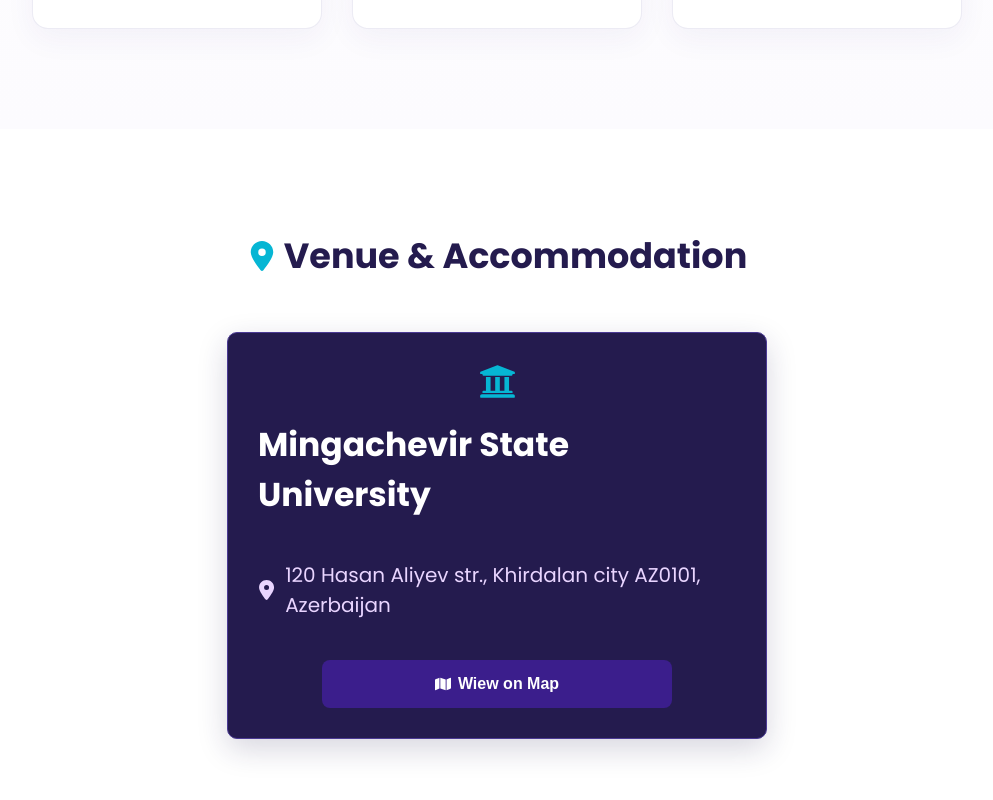
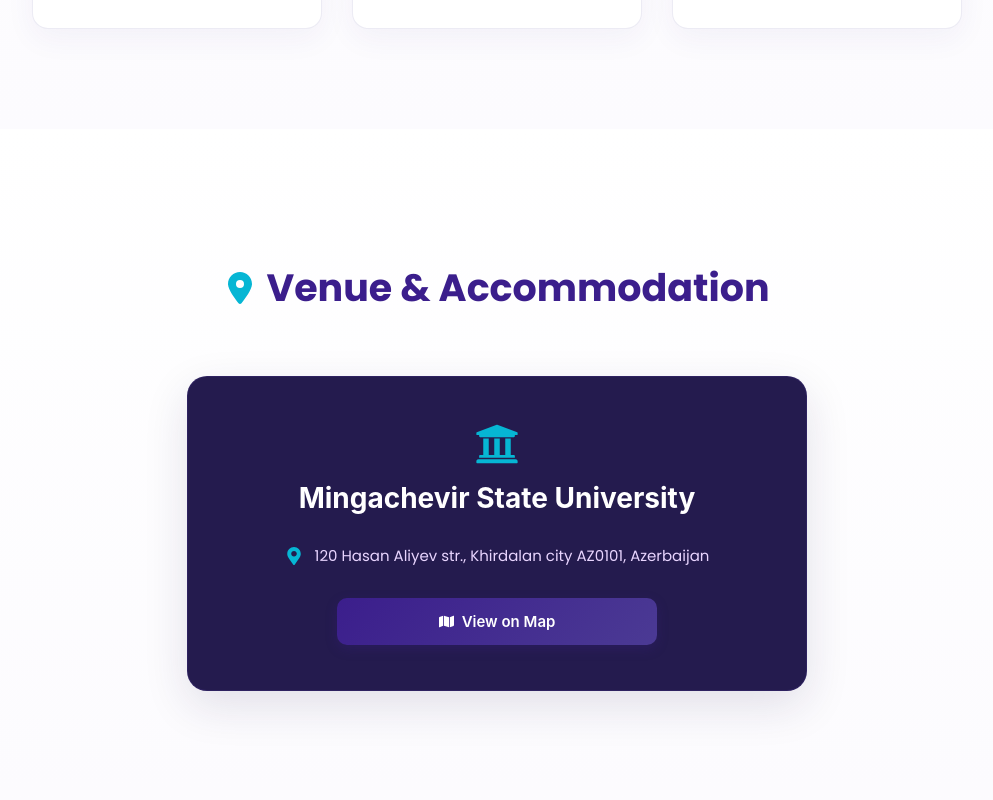
Before and after one commit to meleykemahmudlu22/Conference, a React (Vite) app: page / in a window 1280 px wide. Shown: the part 6320-7120 px from the top of the page, without its empty margins (143-1136 px from the left). Built offline with nearby package versions, Linux system fonts and the light colour scheme; no server answers.

Commit message:
fix: redesign venue page and map button link to google maps

```diff
--- a/src/assets/components/sectionvenue/SectionVenue.jsx
+++ b/src/assets/components/sectionvenue/SectionVenue.jsx
@@ -1,6 +1,6 @@
 import React from 'react'
 import { FaUniversity } from "react-icons/fa";
-import { FaMap } from "react-icons/fa";
+import { FaMap, FaMapMarkerAlt } from "react-icons/fa";
 import { FaLocationDot } from "react-icons/fa6";
 import "./venue.css"
 
@@ -25,11 +25,18 @@ function SectionVenue (){
                  <h2>Mingachevir State University</h2>
               </div>
               <div className="locationmap">
-               < FaLocationDot/>
+               < FaMapMarkerAlt className="location-marker-icon" />
                <p>120 Hasan Aliyev str., Khirdalan city AZ0101, Azerbaijan</p>
               </div>
               <div className="locationbtn">
-                <button>< FaMap/>Wiew on Map</button>
+                <a
+                  href="https://www.google.com/maps?q=Mingachevir+State+University"
+                  target="_blank"
+                  rel="noopener noreferrer"
+                  className="map-link-wrapper"
+                >
+                  <button>< FaMap/>View on Map</button>
+                </a>
 
               </div>
 
--- a/src/assets/components/sectionvenue/venue.css
+++ b/src/assets/components/sectionvenue/venue.css
@@ -1,135 +1,179 @@
-.Venuetext{
+.Venuetext {
     display: flex;
     flex-direction: column;
     justify-content: center;
     align-items: center;
-    gap: 20px;
+    gap: 15px;
     padding-top: 30px;
     padding-bottom: 10px;
     color: #3B1E8C;
 }
 
-.venutexticont{
+.venutexticont {
     display: flex;
     align-items: center;
-    gap: 7px;
+    gap: 10px;
 }
 
-.venutexticont h2{
-    font-size: 35px;
-    color: #241B4E;
+.venutexticont h2 {
+    font-size: 38px;
+    font-weight: 700;
+    color: #3B1E8C;
 }
 
-.venuicone{
-    font-size: 30px;
+.venuicone {
+    font-size: 32px;
     color: #06b6d4;
 }
 
-.Venuetext hr{
-    width: 50%;
-    height: 2.8px;
-    border: none;
-    border-radius: 10px;
-    background: linear-gradient(
-      90deg,
-      #06b6d4,
-      #3B1E8C,
-      #4B3A94
-    );
-}
-
-.VenueCartcontainer{
-    padding: 70px 0;
-    background-color:white;
+.VenueCartcontainer {
+    padding: 100px 0;
+    background: linear-gradient(180deg, #ffffff 0%, #fcfbfe 100%);
     display: flex;
     flex-direction: column;
     align-items: center;
     gap: 40px;
+    box-sizing: border-box;
 }
 
-.VenueCart{
+.VenueCart {
     display: flex;
     flex-direction: column;
     justify-content: center;
     align-items: center;
-    gap: 40px;
+    gap: 50px;
+    width: 100%;
 }
 
-.VenueCartBox{
-    width: 600px;
+.VenueCartBox {
+    width: 620px;
     max-width: 90%;
     height: auto;
     display: flex;
     flex-direction: column;
     color: #f5f5f5;
-    padding: 30px;
-    box-shadow: 0 10px 30px rgba(36, 27, 78, 0.18);
+    padding: 45px 35px;
+    box-shadow: 0 15px 45px rgba(36, 27, 78, 0.12);
     gap: 20px;
-    border-radius: 10px;
+    border-radius: 20px;
     background: #241B4E;
-    backdrop-filter: blur(50px);
-    border: 1px solid #4B3A94;
+    border: 1px solid rgba(75, 58, 148, 0.25);
+    transition: all 0.4s cubic-bezier(0.4, 0, 0.2, 1);
+    box-sizing: border-box;
 }
 
-.locationbtn button{
-    width:350px;
-    padding: 15px;
-    border-radius: 8px;
+.VenueCartBox:hover {
+    transform: translateY(-8px);
+    border-color: #06b6d4;
+    box-shadow: 0 25px 50px rgba(6, 182, 212, 0.2);
+}
+
+.locationbtn {
+    width: 100%;
+    display: flex;
+    justify-content: center;
+}
+
+.map-link-wrapper {
+    text-decoration: none;
+    display: inline-flex;
+    justify-content: center;
+    width: 100%;
+}
+
+.locationbtn button {
+    width: 320px;
+    max-width: 100%;
+    padding: 14px 28px;
+    border-radius: 10px;
     border: none;
     cursor: pointer;
     display: flex;
     align-items: center;
     justify-content: center;
-    gap: 7px;
-    font-size: 16px;
-    background-color: #3B1E8C;
-    color:white;
+    gap: 8px;
+    font-size: 15px;
+    background: linear-gradient(135deg, #3B1E8C 0%, #4B3A94 100%);
+    color: white;
     font-weight: 600;
-    transition: all 0.3s ease;
+    transition: all 0.3s cubic-bezier(0.4, 0, 0.2, 1);
+    box-shadow: 0 4px 12px rgba(59, 30, 140, 0.25);
+    font-family: 'Outfit', 'Inter', sans-serif;
 }
 
-.locationbtn button:hover{
-    background-color: #4B3A94;
+.locationbtn button:hover {
+    background: linear-gradient(135deg, #4B3A94 0%, #3B1E8C 100%);
     color: #fff;
-    box-shadow: 0 5px 15px rgba(59, 30, 140, 0.4);
-    transform: translateY(-2px);
+    box-shadow: 0 8px 20px rgba(59, 30, 140, 0.4);
+    transform: translateY(-3px);
 }
 
-.locationmap{
+.locationmap {
     display: flex;
     align-items: center;
-    gap: 10px;
-    font-size: 20px;
-    color:#e9d5ff;
+    gap: 12px;
+    font-size: 15px;
+    color: #e9d5ff;
+    justify-content: center;
+    text-align: center;
+    line-height: 1.5;
 }
 
-.unitext{
+.location-marker-icon {
+    font-size: 18px;
+    color: #06b6d4;
+    flex-shrink: 0;
+}
+
+.unitext {
     display: flex;
     flex-direction: column;
     justify-content: center;
     align-items: center;
-    gap: 40px;
+    gap: 30px;
 }
 
-.Venucarttext{
-    display: flex;
-    flex-direction: column;
-    gap: 20px;
-}
-
-.unitexticon{
+.unitexticon {
     display: flex;
     flex-direction: column;
     align-items: center;
-    gap: 20px;
+    gap: 15px;
 }
 
-.unitexticon h2{
-     font-size: 33px;
+.unitexticon h2 {
+     font-size: 28px;
      color: #ffffff;
+     font-weight: 700;
+     text-align: center;
+     margin: 0;
+     font-family: 'Outfit', 'Inter', sans-serif;
 }
 
-.unicitylocation{
-   font-size: 37px;
+.unicitylocation {
+   font-size: 44px;
    color: #06b6d4;
+   transition: all 0.4s ease;
 }
+
+.VenueCartBox:hover .unicitylocation {
+    transform: scale(1.1) rotate(5deg);
+    color: #c084fc;
+}
+
+@media (max-width: 768px) {
+    .VenueCartcontainer {
+        padding: 60px 10px;
+    }
+    .venutexticont h2 {
+        font-size: 30px;
+    }
+    .VenueCartBox {
+        padding: 30px 20px;
+    }
+    .unitexticon h2 {
+        font-size: 22px;
+    }
+    .locationbtn button {
+        width: 100%;
+    }
+}
```
